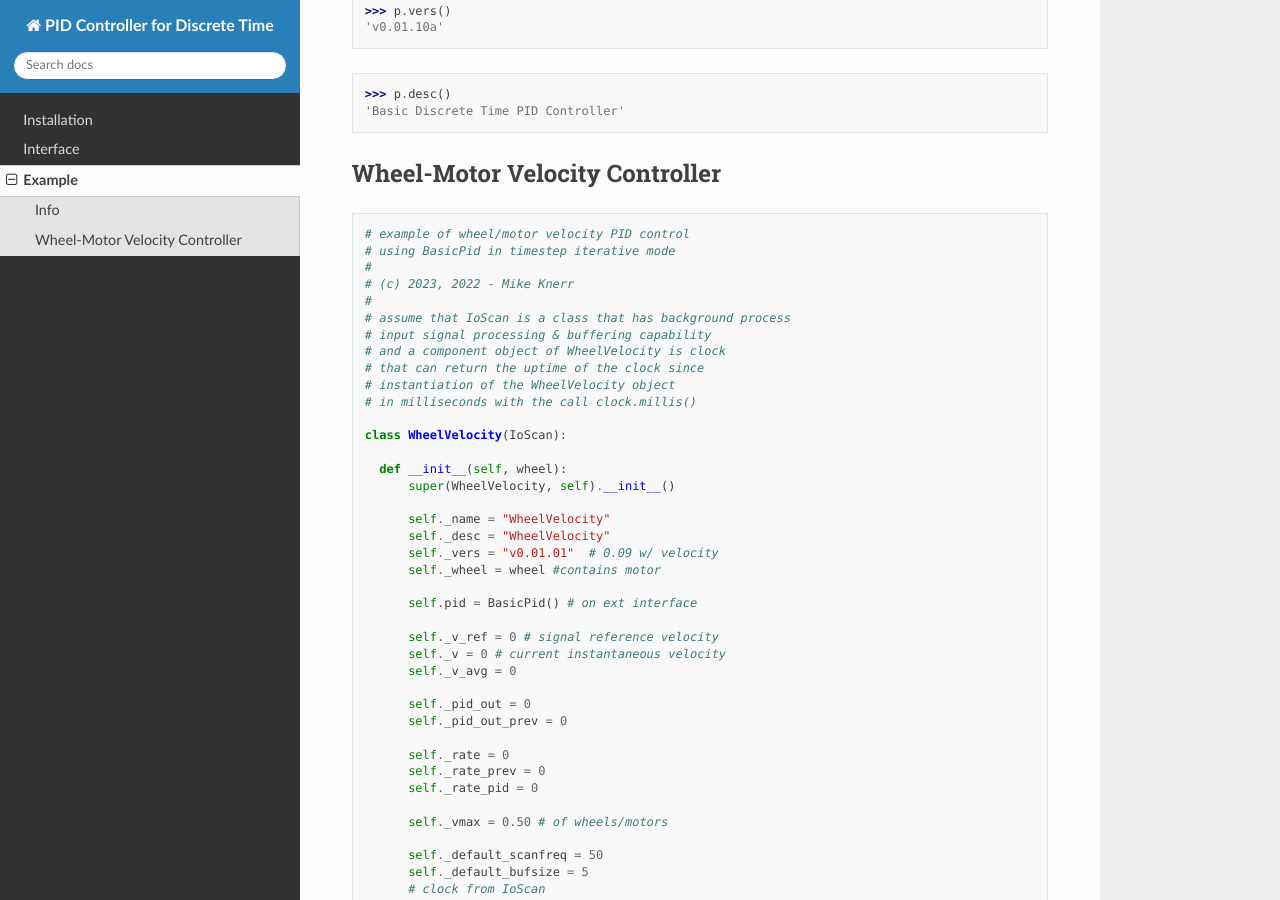
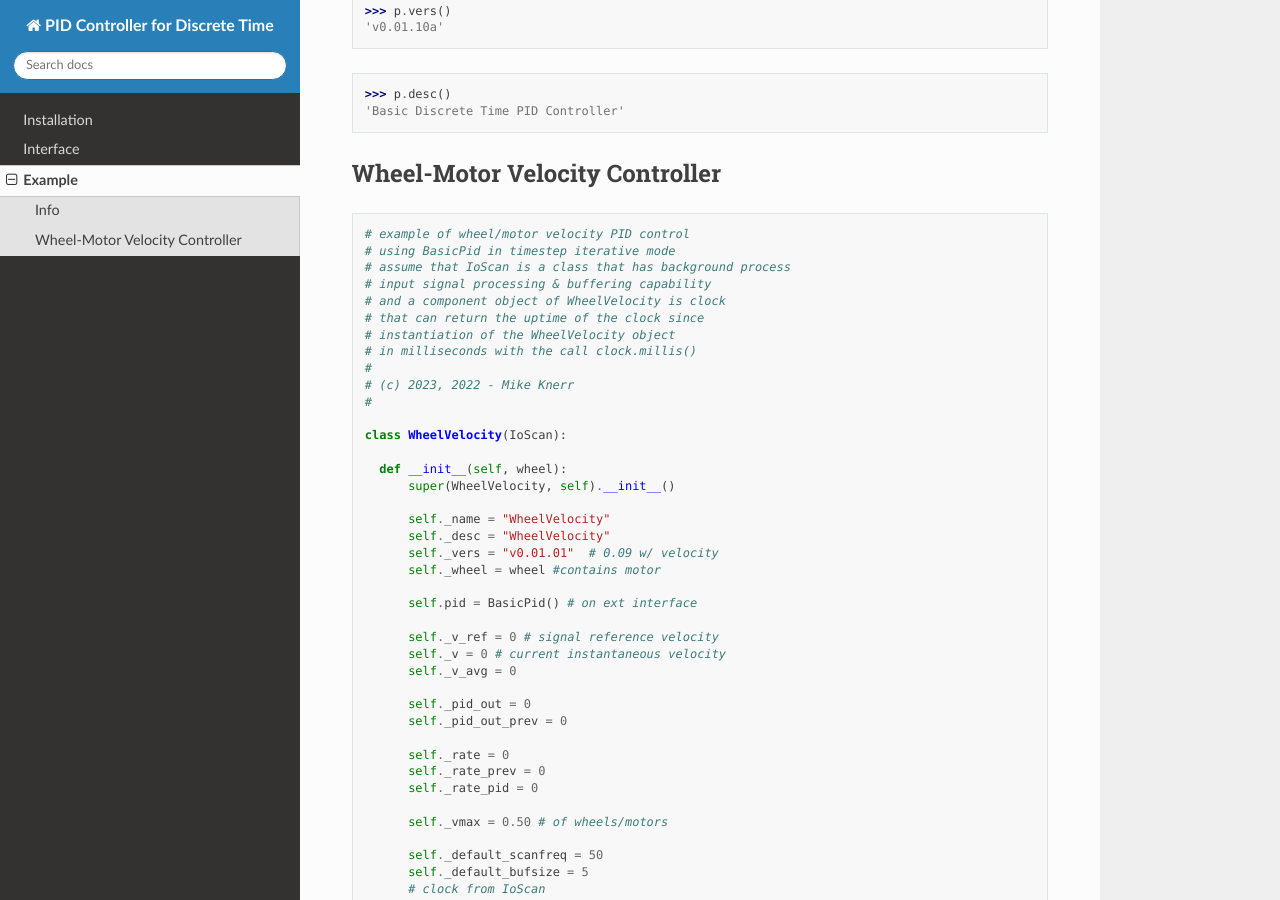
Before and after one commit to mkner/robo-pid, a Sphinx documentation site: the page built from docs/examples.rst, in a window 1280 px wide and 900 px high, scrolled down 673 px. Built offline with Sphinx 7.4.7 and the Read the Docs theme 2.0.0, drawn with Linux system fonts in a browser that asks for light colours.

```diff
--- a/docs/examples.rst
+++ b/docs/examples.rst
@@ -34,15 +34,15 @@ Wheel-Motor Velocity Controller
 
   # example of wheel/motor velocity PID control
   # using BasicPid in timestep iterative mode
-  #
-  # (c) 2023, 2022 - Mike Knerr
-  #
   # assume that IoScan is a class that has background process
   # input signal processing & buffering capability
   # and a component object of WheelVelocity is clock
   # that can return the uptime of the clock since
   # instantiation of the WheelVelocity object
   # in milliseconds with the call clock.millis()
+  #
+  # (c) 2023, 2022 - Mike Knerr
+  #
 
   class WheelVelocity(IoScan):
 
```
